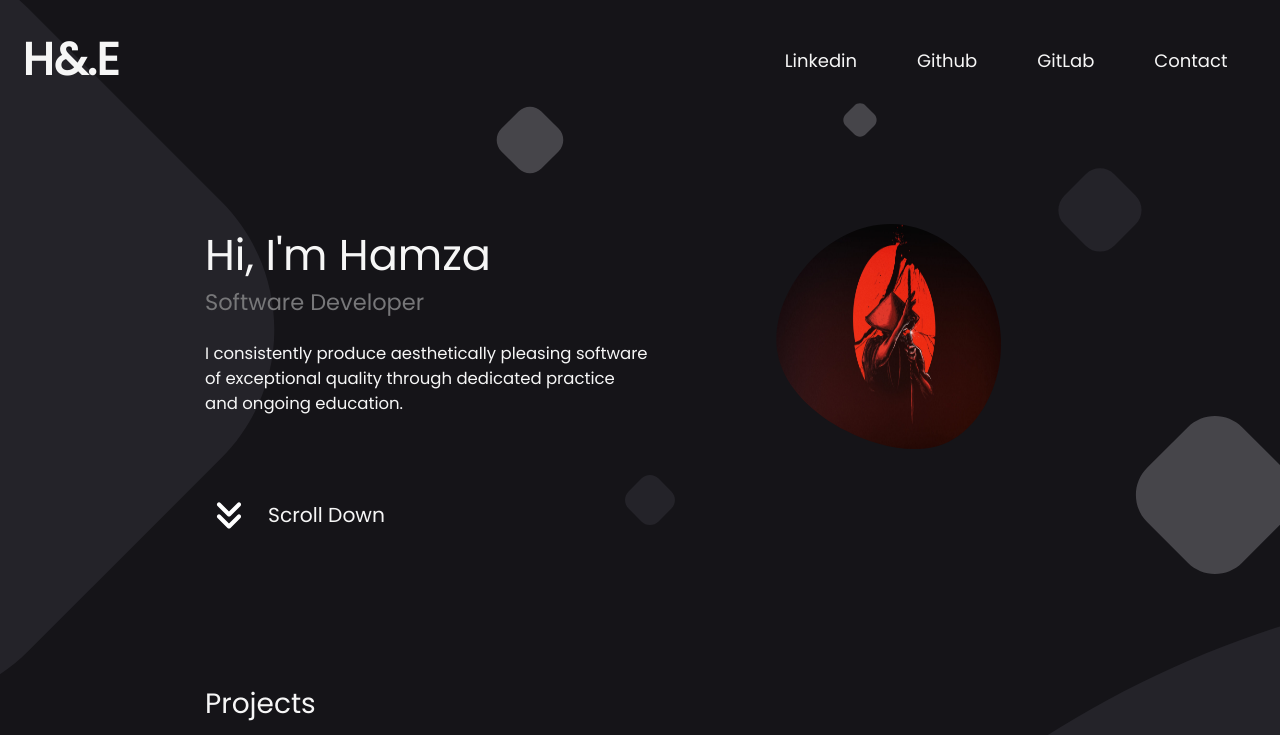
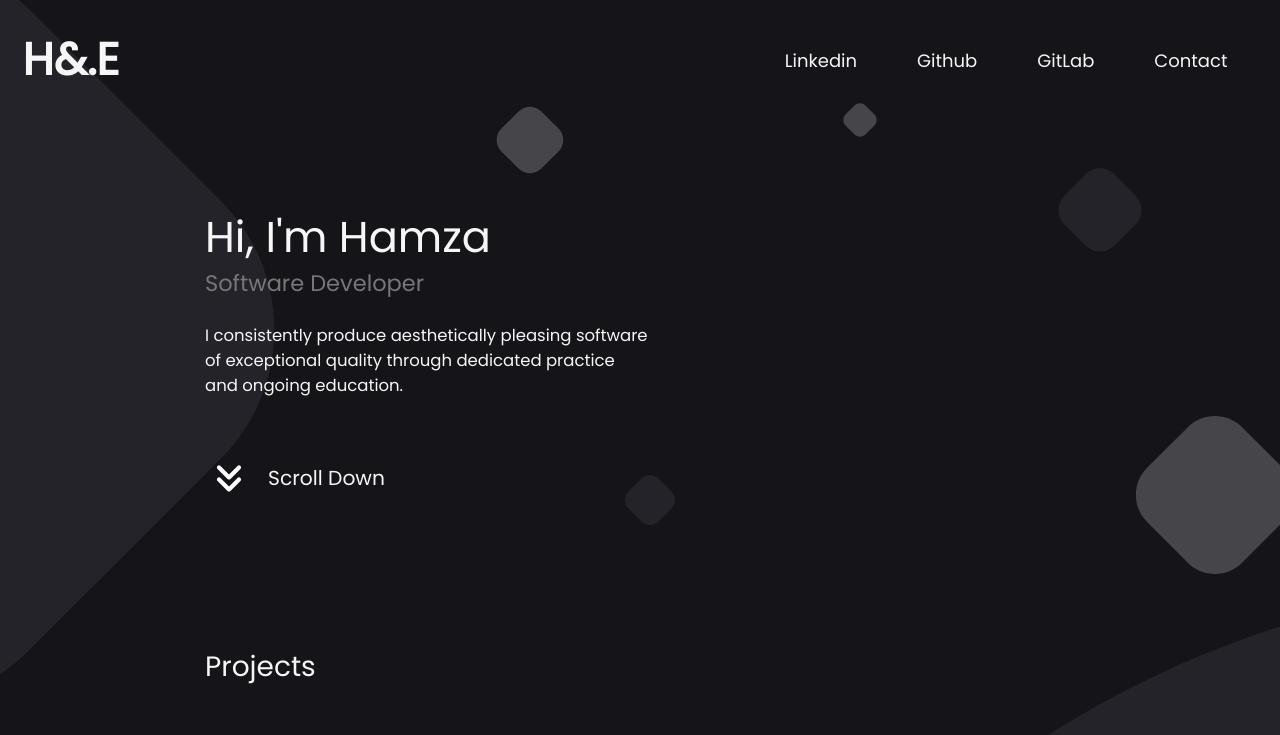
Before and after one commit to Elgarrai-Hamza/my-portfolio, a React (Vite) app: page / in a window 1280 px wide. Shown: the top 735 px of the page. Built offline with nearby package versions, Linux system fonts and the light colour scheme.

Commit message:
removing profile picture

```diff
--- a/src/components/AboutMeDetails/AboutMeDetails.jsx
+++ b/src/components/AboutMeDetails/AboutMeDetails.jsx
@@ -1,5 +1,5 @@
 import './AboutMeDetails.css';
-import My_Picture from '../../assets/wallpaperflare.com_wallpaper (11).jpg';
+//import My_Picture from '../../assets/DSC_0022.jpg';
 import Mouse_picture from '../../assets/chevron-force-down.svg';
 
 const AboutMeDetails = () => {
@@ -13,13 +13,8 @@ const AboutMeDetails = () => {
                     <h3 className='job animate__animated animate__fadeInUp  animate__delay-2s'>Software Developer</h3>
                     <p className='about animate__animated animate__fadeInUp  animate__delay-3s'>I consistently produce aesthetically pleasing software of exceptional quality through dedicated practice and ongoing education.</p>
                 </div>
-                <div className="aboutRightSide">
-                    <div className='animate__animated animate__flipInX animate__delay-3s'>
-                        <div className='about-img-wrapper'>
-                            <img src={My_Picture} alt="picture"  className='about-img-styled'/>
-                        </div>
-                    </div>
-                </div>
+
+
             </div>
             <span className='scroll-down-span'>
                 <img src={Mouse_picture} alt="mouse" className='mouse-img-styled' />
```
Also changed, not shown: src/assets/DSC_0022.jpg (added).
